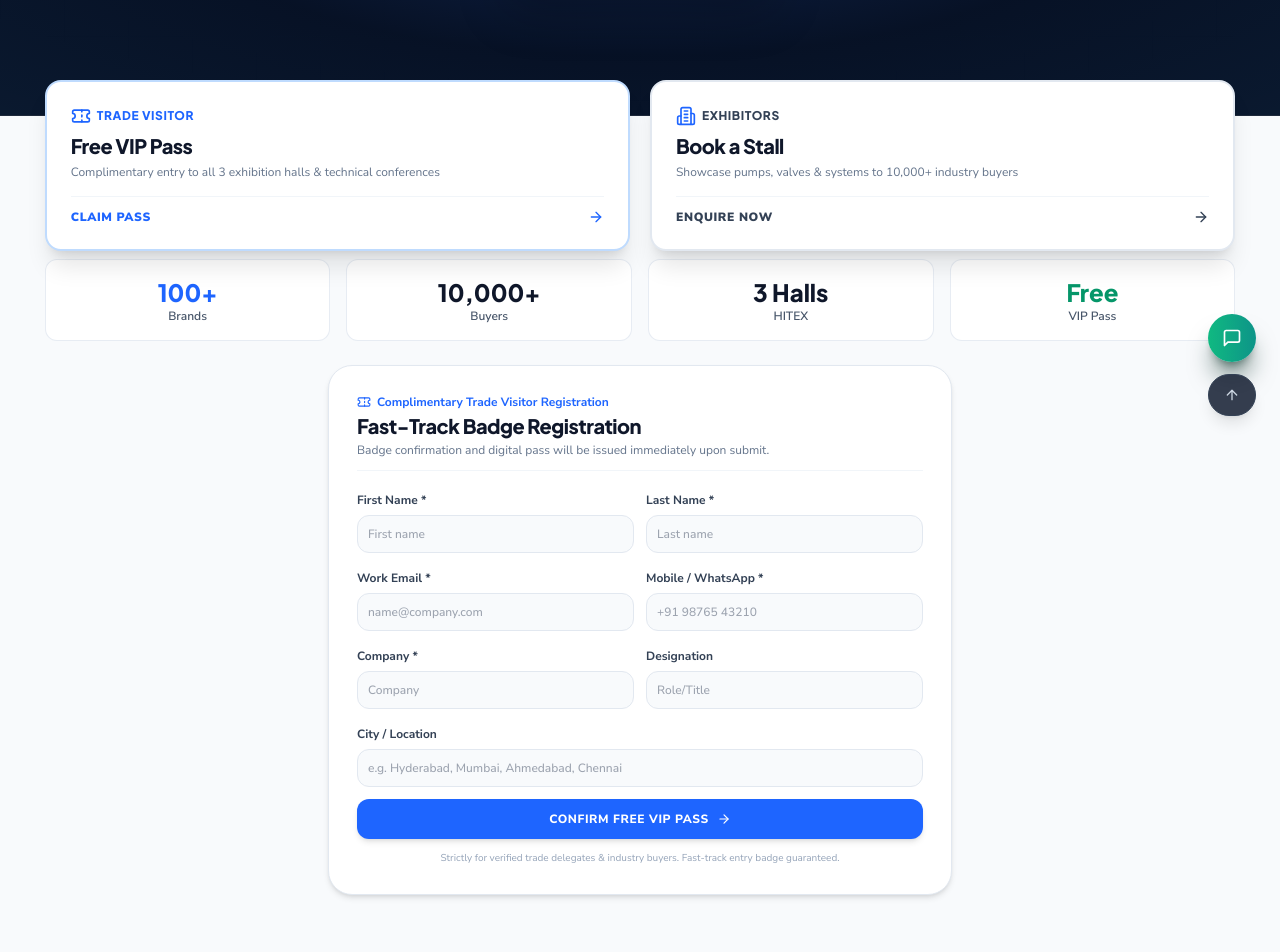
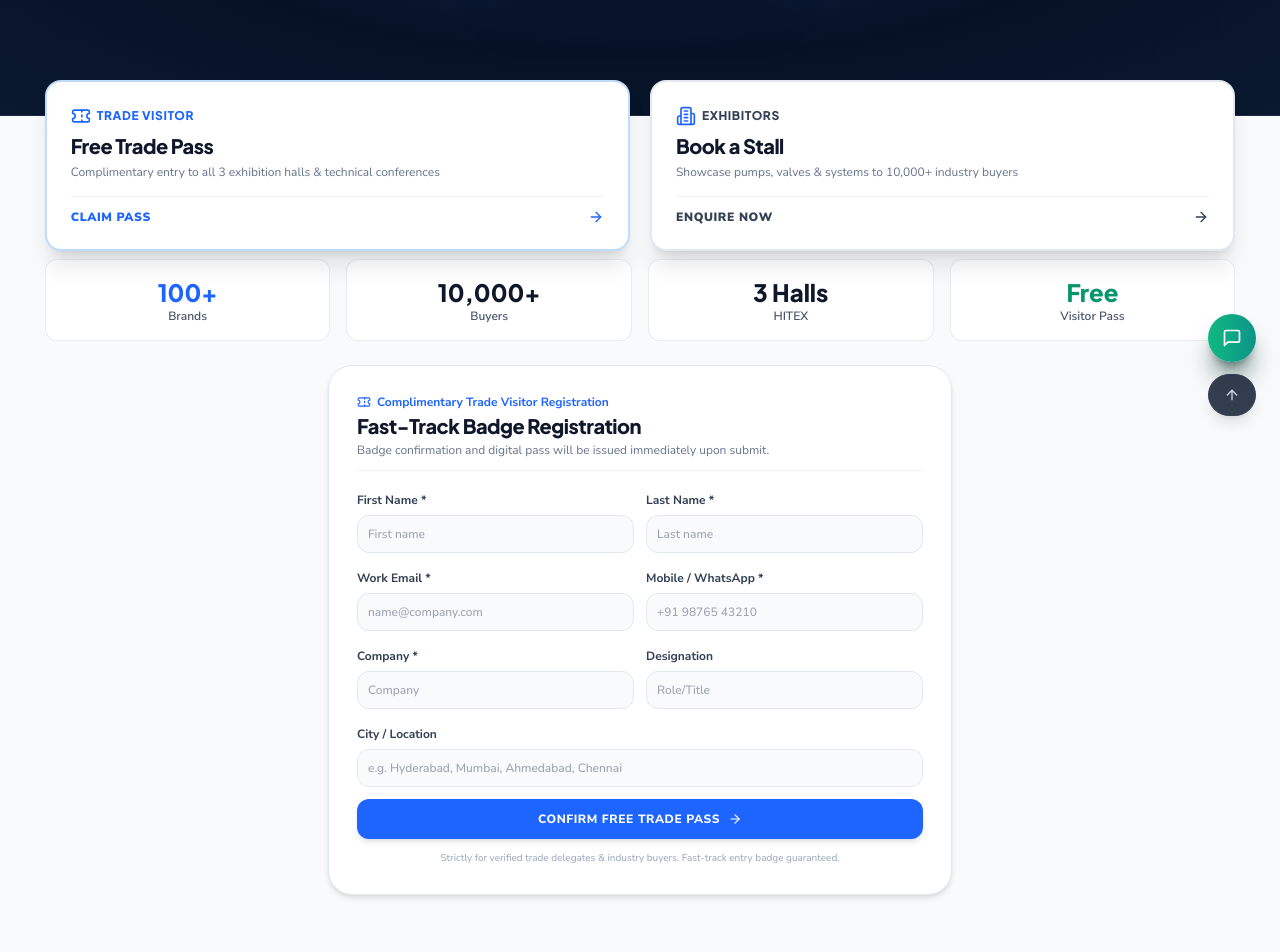
Before and after one commit to ShaunsCuriosityLearnings/ipvs-website, a React (Vite) app: page /visit in a window 1280 px wide. Shown: the part 360-1312 px from the top of the page. Built offline with nearby package versions, Linux system fonts and the light colour scheme; a web font is replaced by a local one.

Commit message:
fix(visitor): remove VIP mentions from visitor subject, body, thank-you cards, and invite links

```diff
--- a/src/components/common/InlineRegistrationForm.tsx
+++ b/src/components/common/InlineRegistrationForm.tsx
@@ -320,7 +320,7 @@ export const InlineRegistrationForm: React.FC<InlineRegistrationFormProps> = ({
                   </a>
 
                   <a
-                    href={`https://wa.me/?text=${encodeURIComponent(`Hi! I just registered for IPVS 2026 (Industrial Pumps, Valves & Process Systems Exhibition) at HITEX Hyderabad (Dec 3-4, 2026). Claim your complimentary VIP Trade Visitor Pass here: https://ipvs.in/visitor`)}`}
+                    href={`https://wa.me/?text=${encodeURIComponent(`Hi! I just registered for IPVS 2026 (Industrial Pumps, Valves & Process Systems Exhibition) at HITEX Hyderabad (Dec 3-4, 2026). Claim your complimentary Trade Visitor Pass here: https://ipvs.in/visitor`)}`}
                     target="_blank"
                     rel="noopener noreferrer"
                     className="py-2.5 px-3 rounded-xl text-xs font-bold bg-emerald-600 hover:bg-emerald-700 text-white flex items-center justify-center gap-2 transition-all shadow-sm"
--- a/src/components/forms/RegistrationModal.tsx
+++ b/src/components/forms/RegistrationModal.tsx
@@ -166,7 +166,7 @@ export const RegistrationModal: React.FC<RegistrationModalProps> = ({
           <div className="mb-4 px-3.5 py-2 rounded-xl bg-blue-50 border border-blue-200/80 text-[11px] font-semibold text-blue-900 flex items-center justify-between shadow-sm">
             <span className="truncate pr-2 flex items-center gap-1.5">
               <Award className="w-3.5 h-3.5 text-[#1E65FF] shrink-0" />
-              <span>VIP Invitation courtesy of: <strong>{getStoredAttribution().invitingExhibitor}</strong></span>
+              <span>Official Invitation courtesy of: <strong>{getStoredAttribution().invitingExhibitor}</strong></span>
             </span>
             {getStoredAttribution().stallNumber && (
               <span className="px-2 py-0.5 rounded bg-[#1E65FF] text-white font-mono text-[10px] font-bold shrink-0">
@@ -341,7 +341,7 @@ export const RegistrationModal: React.FC<RegistrationModalProps> = ({
                 </a>
 
                 <a
-                  href={`https://wa.me/?text=${encodeURIComponent(`Hi! I just registered for IPVS 2026 (Industrial Pumps, Valves & Process Systems Exhibition) at HITEX Hyderabad (Dec 3-4, 2026). Claim your complimentary VIP Trade Visitor Pass here: https://ipvs.in/visitor`)}`}
+                  href={`https://wa.me/?text=${encodeURIComponent(`Hi! I just registered for IPVS 2026 (Industrial Pumps, Valves & Process Systems Exhibition) at HITEX Hyderabad (Dec 3-4, 2026). Claim your complimentary Trade Visitor Pass here: https://ipvs.in/visitor`)}`}
                   target="_blank"
                   rel="noopener noreferrer"
                   className="py-2.5 px-3 rounded-xl text-xs font-bold bg-emerald-600 hover:bg-emerald-700 text-white flex items-center justify-center gap-2 transition-all shadow-sm"
--- a/src/pages/TrackedVisitPage.tsx
+++ b/src/pages/TrackedVisitPage.tsx
@@ -53,7 +53,7 @@ export const TrackedVisitPage: React.FC<TrackedVisitPageProps> = ({ onOpenModal
     const matched = findExhibitorByQuery(query);
     setExhibitor(matched);
 
-    const exhibitorTitle = matched ? `${matched.name} | Official VIP Invite` : 'Official VIP Trade Visitor Portal';
+    const exhibitorTitle = matched ? `${matched.name} | Official Trade Invite` : 'Official Trade Visitor Portal';
     document.title = `${exhibitorTitle} | IPVS 2026`;
 
     let metaDesc = document.querySelector("meta[name='description']");
@@ -65,8 +65,8 @@ export const TrackedVisitPage: React.FC<TrackedVisitPageProps> = ({ onOpenModal
     metaDesc.setAttribute(
       'content',
       matched
-        ? `You have been exclusively invited by ${matched.name} (${matched.stall || matched.booth}) to attend IPVS 2026 at HITEX Hyderabad (03-04 Dec 2026). Claim your complimentary VIP Trade Pass.`
-        : 'Register for your free VIP Trade Visitor Pass to IPVS 2026 at HITEX Hyderabad. Discover 100+ industrial pump & valve manufacturers.'
+        ? `You have been exclusively invited by ${matched.name} (${matched.stall || matched.booth}) to attend IPVS 2026 at HITEX Hyderabad (03-04 Dec 2026). Claim your complimentary Trade Pass.`
+        : 'Register for your free Trade Visitor Pass to IPVS 2026 at HITEX Hyderabad. Discover 100+ industrial pump & valve manufacturers.'
     );
   }, [searchParams]);
 
@@ -251,7 +251,7 @@ export const TrackedVisitPage: React.FC<TrackedVisitPageProps> = ({ onOpenModal
                 </span>
               </div>
               <h3 className="text-xs sm:text-lg md:text-xl font-black text-slate-900 leading-snug group-hover:text-[#1E65FF] transition-colors">
-                Free VIP Pass
+                Free Trade Pass
               </h3>
               <p className="text-[11px] sm:text-xs text-slate-500 hidden sm:block mt-1">
                 Complimentary entry to all 3 exhibition halls & technical conferences
@@ -313,7 +313,7 @@ export const TrackedVisitPage: React.FC<TrackedVisitPageProps> = ({ onOpenModal
           </div>
           <div className="bg-white p-2 sm:p-4 rounded-xl border border-slate-200/80 shadow-xs text-center">
             <span className="text-sm sm:text-2xl font-extrabold text-emerald-600 font-heading block">Free</span>
-            <span className="text-[9px] sm:text-xs font-semibold text-slate-600 block leading-tight">VIP Pass</span>
+            <span className="text-[9px] sm:text-xs font-semibold text-slate-600 block leading-tight">Visitor Pass</span>
           </div>
         </div>
       </section>
@@ -330,7 +330,7 @@ export const TrackedVisitPage: React.FC<TrackedVisitPageProps> = ({ onOpenModal
             {exhibitor ? (
               <div className="flex items-center space-x-1.5 text-[11px] sm:text-xs font-bold text-[#1E65FF]">
                 <Award className="w-3.5 h-3.5 shrink-0" />
-                <span>Courtesy VIP Pass • {exhibitor.name} {cleanStall ? `(Stall ${cleanStall})` : ''}</span>
+                <span>Courtesy Pass • {exhibitor.name} {cleanStall ? `(Stall ${cleanStall})` : ''}</span>
               </div>
             ) : (
               <div className="flex items-center space-x-1.5 text-[11px] sm:text-xs font-bold text-[#1E65FF]">
@@ -356,7 +356,7 @@ export const TrackedVisitPage: React.FC<TrackedVisitPageProps> = ({ onOpenModal
                 Registration Confirmed!
               </h3>
               <p className="text-xs text-slate-600 max-w-md mx-auto leading-relaxed">
-                Thank you, <strong>{formData.firstName} {formData.lastName}</strong>. Your complimentary VIP visitor pass has been reserved. Present your mobile number at the registration counter for badge printing.
+                Thank you, <strong>{formData.firstName} {formData.lastName}</strong>. Your complimentary trade visitor pass has been reserved. Present your mobile number at the registration counter for badge printing.
               </p>
               {exhibitor && (
                 <div className="p-2.5 sm:p-3 bg-blue-50 rounded-xl text-xs text-blue-900 font-medium inline-block border border-blue-100">
@@ -471,7 +471,7 @@ export const TrackedVisitPage: React.FC<TrackedVisitPageProps> = ({ onOpenModal
                   </>
                 ) : (
                   <>
-                    <span>Confirm Free VIP Pass</span>
+                    <span>Confirm Free Trade Pass</span>
                     <ArrowRight className="w-3.5 h-3.5" />
                   </>
                 )}
```
Also changed, not shown: 2 other files (tests, documents, lock files or other folders).
